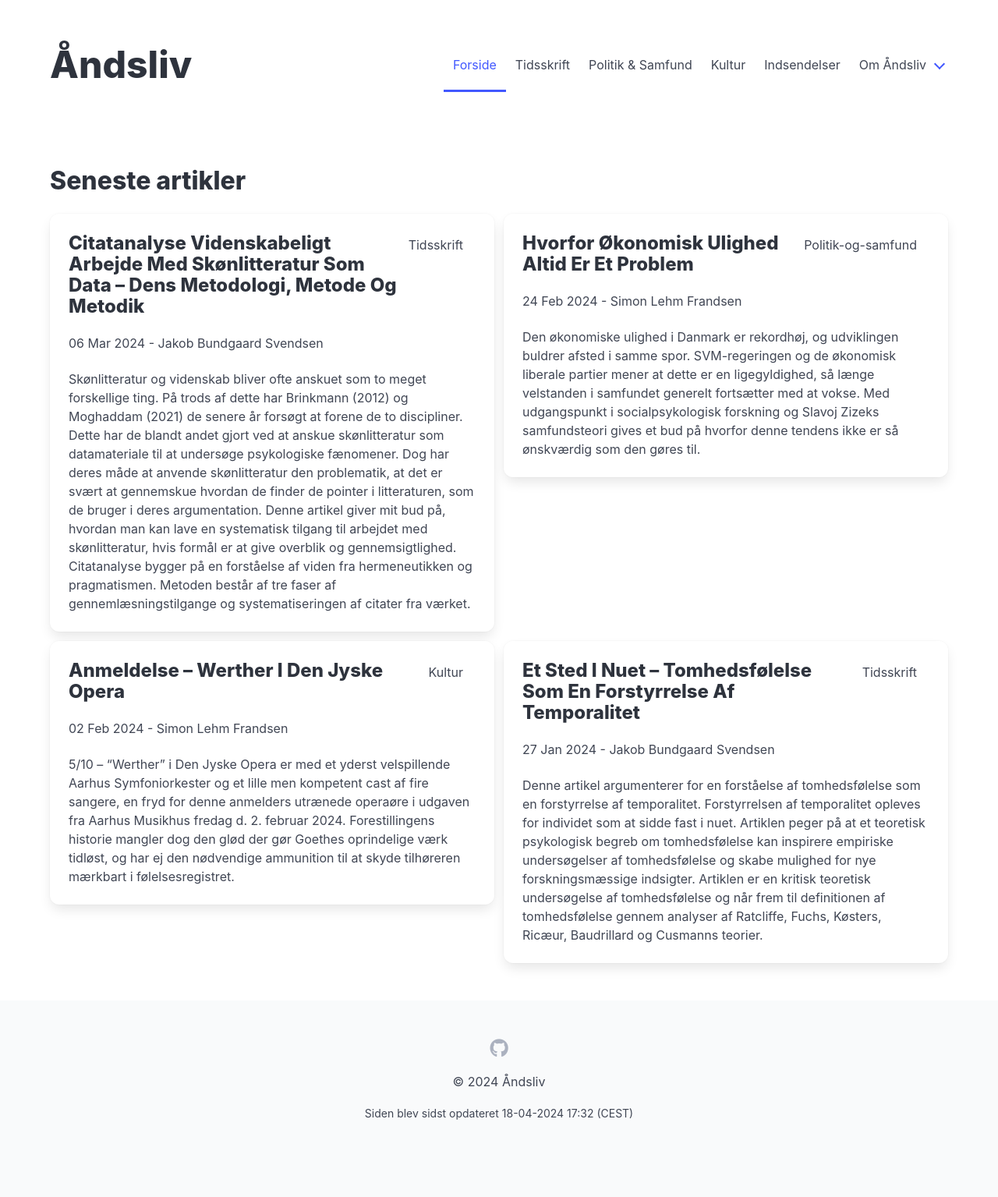
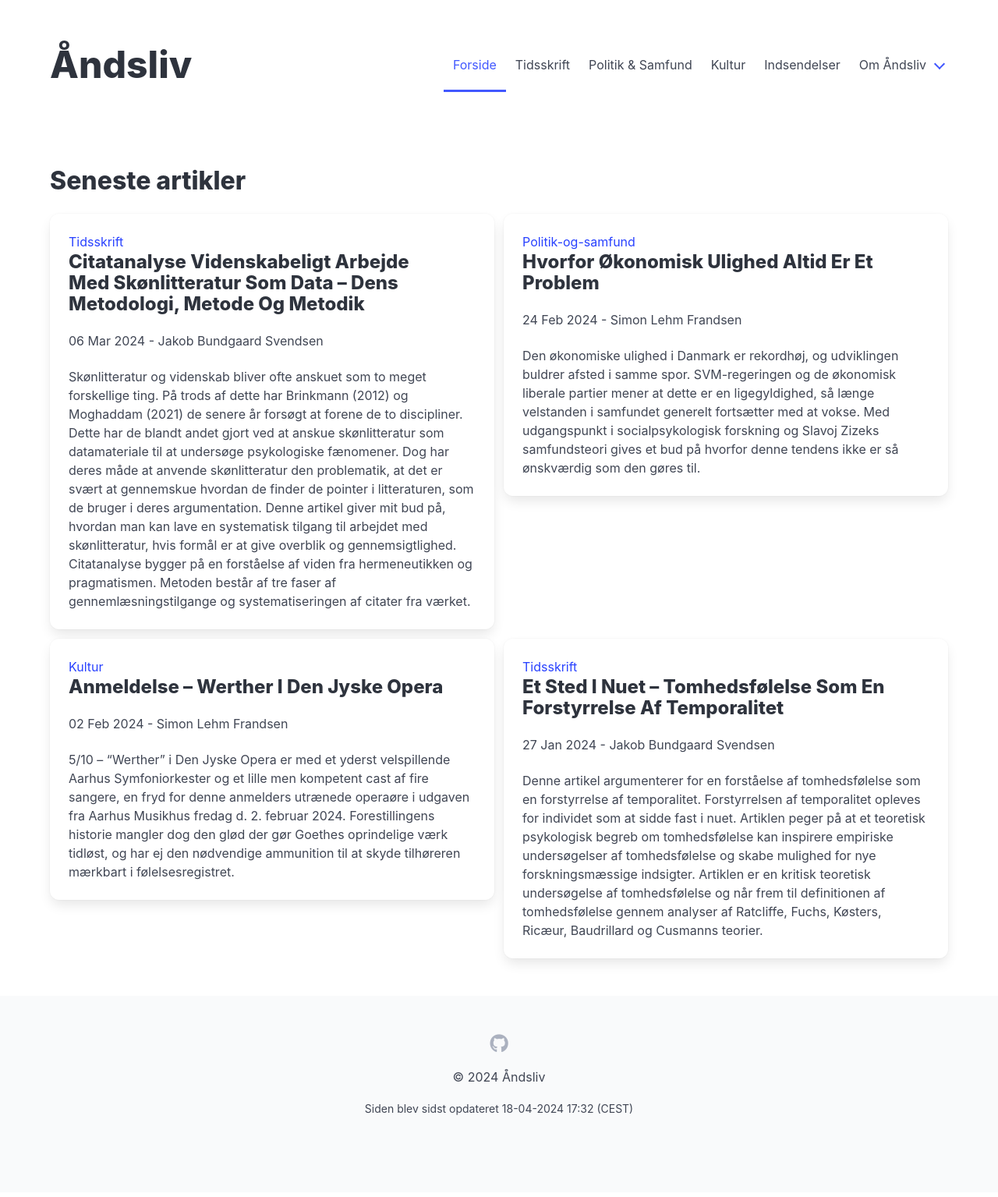
Before and after one commit to Aandsliv/aandsliv, a Jekyll site: the page built from src/index.html, in a window 1280 px wide. Shown: the whole page at 78% size. Built offline with Jekyll 4.4.1, drawn with Linux system fonts in a browser that asks for light colours.

Commit message:
fix: update html

```diff
--- a/src/index.html
+++ b/src/index.html
@@ -12,8 +12,11 @@
                     <a href="{{ post.url | relative_url }}">
                         <div class="card-content">
                             <div class="block">
-                                <a href="{{ post.subsection | relative_url }}"
-                                    class="tag card-header-icon is-pulled-right">{{ post.subsection | capitalize }}</a>
+                                <span class="tag card-header-icon is-pulled-right">
+                                    <a href="{{ post.subsection | relative_url }}">
+                                        {{ post.subsection | capitalize }}
+                                    </a>
+                                </span>
                                 <p class="title is-spaced is-4">{{ post.title }}</p>
                                 <p class="subtitle is-6">
                                     {{ post.date | date_to_string }} - {{ post.author }}
```
